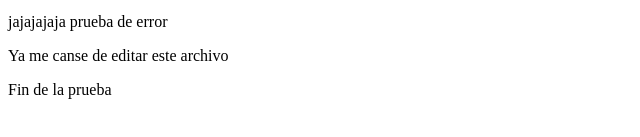
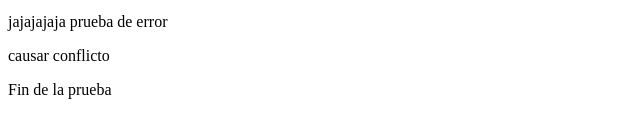
Before and after one commit to SylarJr/Prueba-equipo, a plain HTML site: page Index.html in a window 1280 px wide. Shown: the part 199-336 px from the top of the page, without its empty margins (0-640 px from the left). Drawn offline with Linux system fonts and the light colour scheme.

Commit message:
rebace 2 de verdad

```diff
--- a/Index.html
+++ b/Index.html
@@ -8,7 +8,7 @@
         <p>Asi es la vida, un dia eres estudiante y al otro eres explotado laboralmente</p>
         jajajajaja
         prueba de error
-        <p>Ya me canse de editar este archivo</p>
+        <p>causar conflicto</p>
 
 
 
```
